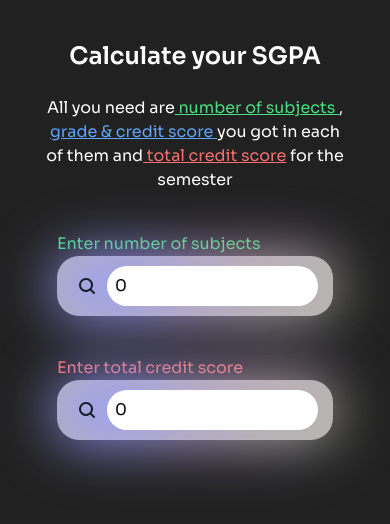
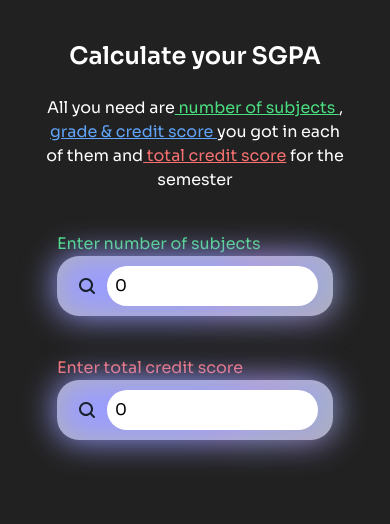
Before and after one commit to Rickyth36/Sgpa_Calculator, a React (Create React App) app: page / in a window 390 px wide. Shown: the top 524 px of the page. Built offline with nearby package versions, Linux system fonts and the light colour scheme.

Commit message:
small config

```diff
--- a/src/components/Hero.jsx
+++ b/src/components/Hero.jsx
@@ -62,7 +62,7 @@ const Hero = () => {
           alert("Please enter a valid grade")
           return
         }
-        if (item.credit === "") {
+        if (item.credit == "") {
           alert("Please enter a valid credit")
           return
         }
--- a/src/components/SubInputNew.jsx
+++ b/src/components/SubInputNew.jsx
@@ -27,7 +27,7 @@ const SubInputNew = ({ title, id, values, setValues }) => {
         {/*<label className='text-sm md:text-base text-bluee font-semibold' >Grade</label>
         <input value={values[id].grade} onChange={handleGradeChange} className='rounded-lg border-shadow-lg border border-dark w-full md:w-[70%] p-2 placeholder:text-xs' placeholder='Grade ' type='number'></input>
         */}
-        <label for="grade" className='text-sm md:text-base text-blue-400 font-semibold'>Enter your grade:</label>
+        <label for="grade" className='text-sm md:text-base text-blue-400 font-semibold'>Grade:</label>
         <select className='rounded-lg p-2 w-[90%] md:w-[80%]' name="grade" id="grade" onChange={handleGradeChange}>
           <option value="">Choose your grade</option>
           <option value="10">A+</option>
@@ -41,9 +41,17 @@ const SubInputNew = ({ title, id, values, setValues }) => {
       </div>
       <div className='flex flex-col mt-1 '>
         <label className='text-sm md:text-base text-blue-400 font-semibold' >Credit score</label>
-        <input value={values[id].credit} onChange={handleCreditChange} className='rounded-lg border-shadow-lg border border-dark w-[90%] md:w-[80%] p-2 placeholder:text-xs' placeholder='Credit score ' type='number'></input>
+        {/*<input value={values[id].credit} onChange={handleCreditChange} className='rounded-lg border-shadow-lg border border-dark w-[90%] md:w-[80%] p-2 placeholder:text-xs' placeholder='Credit score ' type='number'></input>*/}
+        <select className='rounded-lg p-2 w-[90%] md:w-[80%]' name="credit" id="credit" onChange={handleCreditChange}>
+          <option value="">Choose credit score</option>
+          <option value="0">0</option>
+          <option value="1">1</option>
+          <option value="2">2</option>
+          <option value="3">3</option>
+          <option value="4">4</option>
+          <option value="5">5</option>
+        </select>
       </div>
-      {/*<p className='text-white'>{values[id].grade * values[id].credit}</p>*/}
     </div>
   )
 }
--- a/src/index.css
+++ b/src/index.css
@@ -34,7 +34,7 @@ html{
   left: 0;
   bottom: 0;
   z-index: -1;
-  filter: blur(30px);
+  filter: blur(25px);
   border-radius: 20px;
   background-color: #999cff;
   background-image: radial-gradient(at 85% 51%, hsla(60,60%,61%,1) 0px, transparent 50%),
@@ -44,6 +44,23 @@ html{
     radial-gradient(at 90% 65%, hsla(153,70%,64%,1) 0px, transparent 50%),
     radial-gradient(at 91% 83%, hsla(283,74%,69%,1) 0px, transparent 50%),
     radial-gradient(at 72% 91%, hsla(213,75%,75%,1) 0px, transparent 50%);
+}
+
+@media (max-width: 600px){
+
+
+  .shadow__input{
+
+    filter: blur(17px);
+
+    background-image: radial-gradient(at 85% 51%, hsla(60,60%,61%,1) 0px, transparent 15%),
+    radial-gradient(at 74% 68%, hsla(235,69%,77%,1) 0px, transparent 15%),
+    radial-gradient(at 64% 79%, hsla(284,72%,73%,1) 0px, transparent 15%),
+    radial-gradient(at 75% 16%, hsla(283,60%,72%,1) 0px, transparent 15%),
+    radial-gradient(at 90% 65%, hsla(153,70%,64%,1) 0px, transparent 15%),
+    radial-gradient(at 91% 83%, hsla(283,74%,69%,1) 0px, transparent 15%),
+    radial-gradient(at 72% 91%, hsla(213,75%,75%,1) 0px, transparent 15%);
+  }
 }
 
 .input__button__shadow {
```
